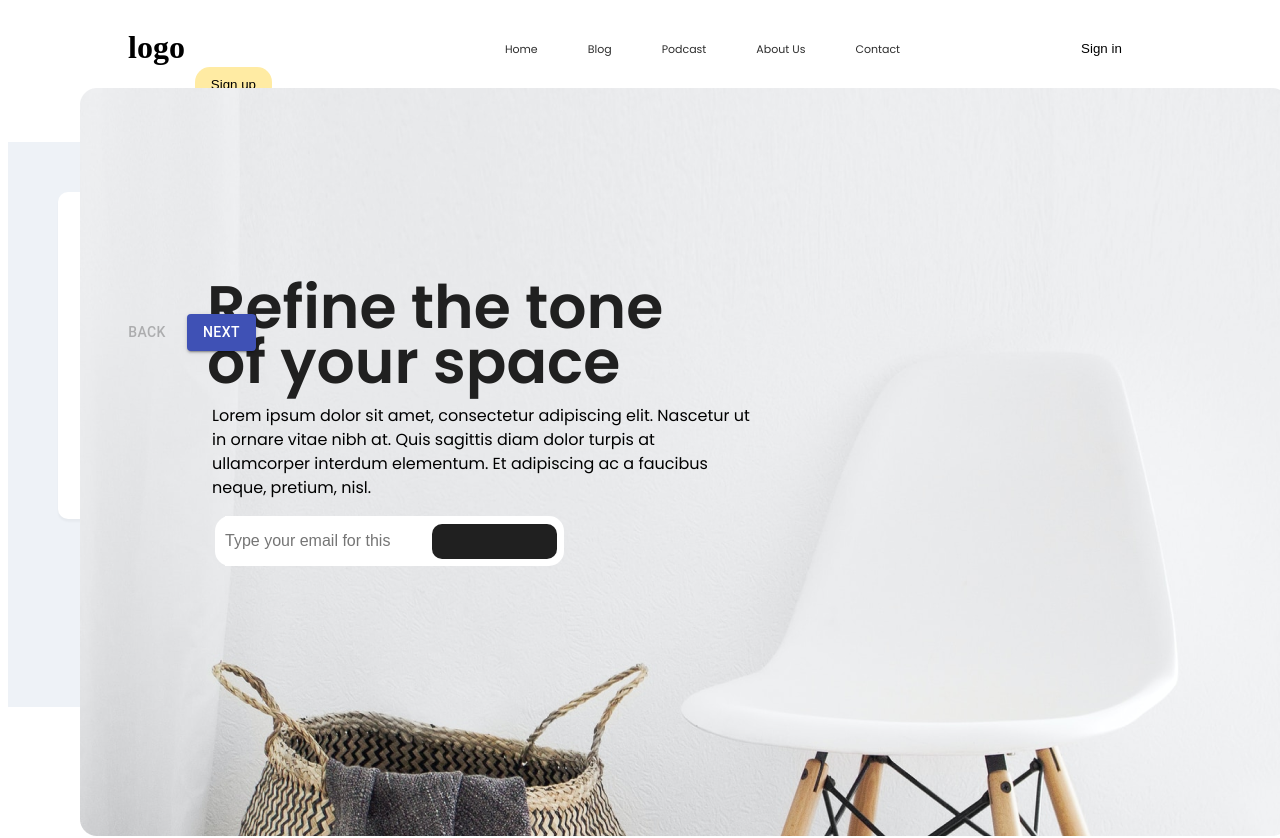
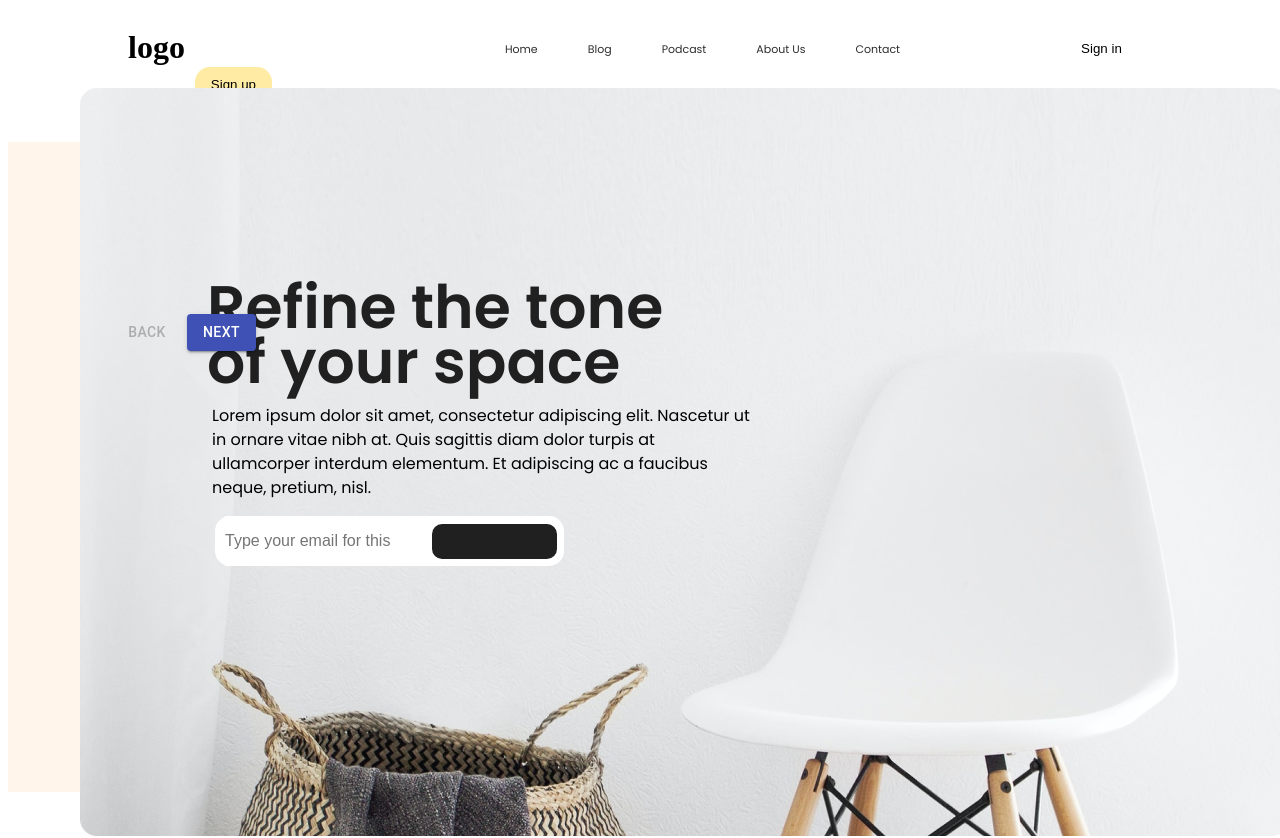
Before and after one commit to KarthikHebbarMN/SocketWebClient, a Next.js app: page / in a window 1280 px wide. Shown: the top 838 px of the page. Built offline with nearby package versions, Linux system fonts and the light colour scheme.

Commit message:
userflow image commit

```diff
--- a/Components/Userflow/progress.js
+++ b/Components/Userflow/progress.js
@@ -1,4 +1,5 @@
 import React from 'react'
+import styles from './styles.module.css'
 import { makeStyles } from '@material-ui/core/styles';
 import Stepper from '@material-ui/core/Stepper';
 import Step from '@material-ui/core/Step';
@@ -15,7 +16,7 @@ const useStyles = makeStyles((theme) => ({
     paddingLeft : '50px',
     paddingRight : '35px',
     paddingBottom : '35px',
-    height : '60vh'
+    height : '60vh',
   },
   button: {
     marginTop: theme.spacing(1),
@@ -70,8 +71,9 @@ export default function Progress() {
 
 
   return (
-      <div className={classes.root}  style = {{backgroundColor : '#EEF2F7'}}>
-      <Stepper activeStep={activeStep} orientation="vertical" style = {{backgroundColor : '#fff', boxShadow : ' 0 2.8px 2.2px rgba(0, 0, 0, 0.034)', borderRadius : '10px'}}>
+      <div className = {styles.container}>
+        <div className={classes.root} >
+      <Stepper activeStep={activeStep} orientation="vertical" style = {{backgroundColor : "transparent"}}>
         {steps.map((label, index) => (
           <Step key={label}>
             <StepLabel>{label}</StepLabel>
@@ -108,7 +110,12 @@ export default function Progress() {
           </Button>
         </Paper>
       )}
+
     </div>
+        <div className = {styles.image}>
+          <img className = {styles.phoneImg} src = "/images/phone.jpg" alt = "img" />
+        </div>
+      </div>
 
 
   );
--- /dev/null
+++ b/Components/Userflow/styles.module.css
@@ -0,0 +1,15 @@
+.container {
+    display: flex;
+    background-color: #FFF5EA;
+}
+
+.image {
+    width : 300px;
+    height : 550px;
+    margin : 50px 191px 50px 300px;
+}
+
+.phoneImg {
+    height : 500px;
+    margin : 20px 10px 10px 20px;
+}
```
Also changed, not shown: public/images/phone.jpg (added).
